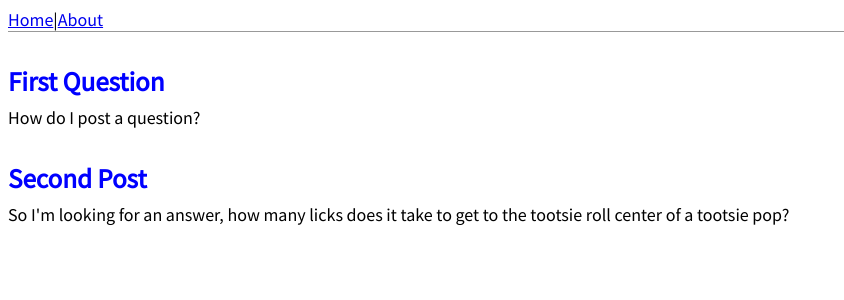
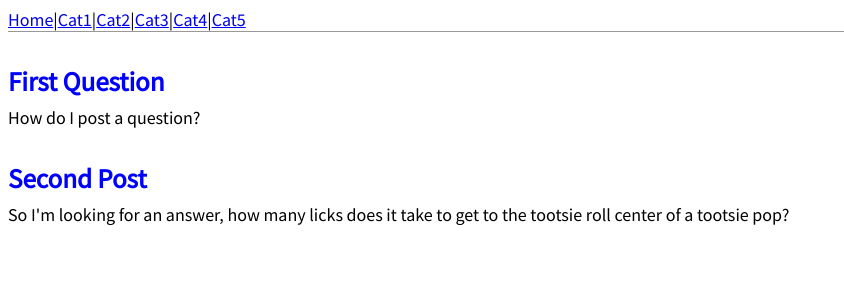
Before and after one commit to DavyBeer/Capstone, a Django app: page /cat1/ in a window 1280 px wide. Shown: the top 300 px of the page, without its empty margins (0-844 px from the left). Run offline with Django 3.2, Linux system fonts and the light colour scheme; data comes from the database, SQL or seed files in the repository.

Commit message:
Added category links

```diff
--- a/pages/templates/base.html
+++ b/pages/templates/base.html
@@ -9,7 +9,7 @@
     </head>
 
     <header>
-        <a href="{% url 'home' %}">Home</a> | <a href="{% url 'about' %}">About</a>
+        <a href="{% url 'home' %}">Home</a> | <a href="{% url 'cat1' %}">Cat1</a> | <a href="{% url 'cat2' %}">Cat2</a> | <a href="{% url 'cat3' %}">Cat3</a> | <a href="{% url 'cat4' %}">Cat4</a> | <a href="{% url 'cat5' %}">Cat5</a>
     </header>
 
     {% block content %}
```
